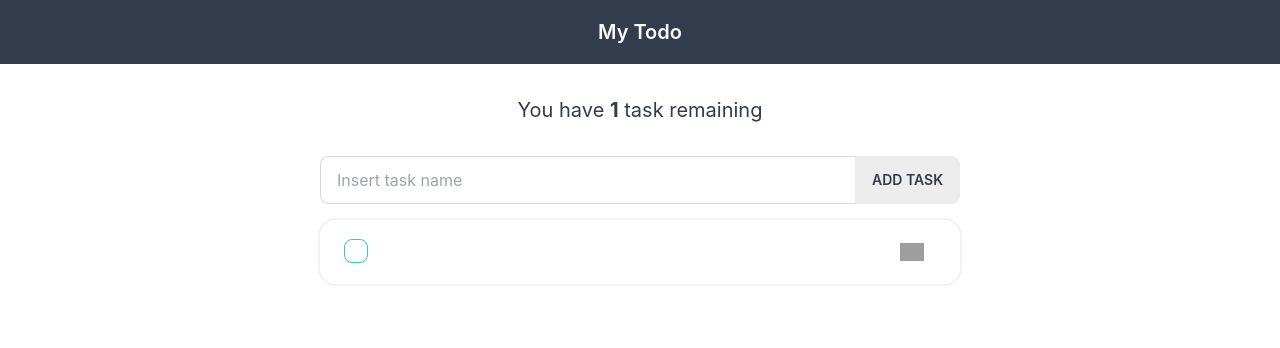
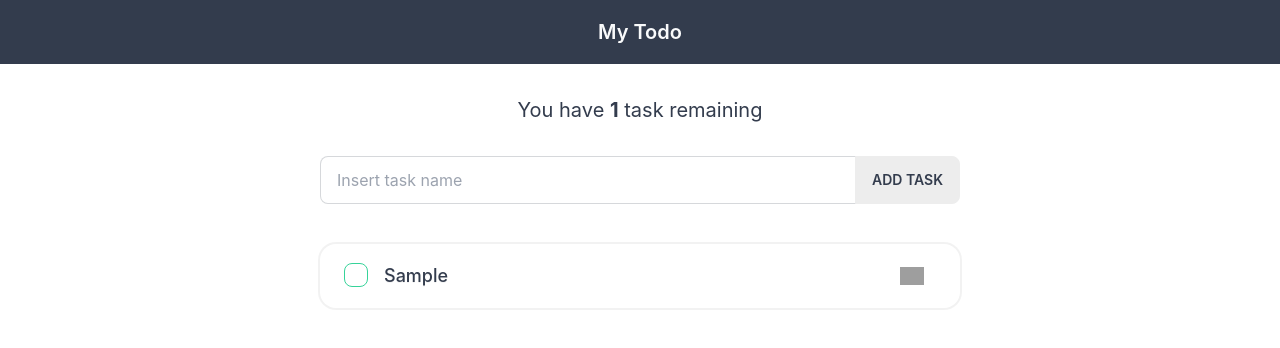
Before and after one commit to zikri124/MyTodo, a React (Create React App) app: page / in a window 1280 px wide. Both pictures are taken after typing "Sample" into the empty fields and a click on the button "ADD TASK". Shown: the top 348 px of the page. Built offline with nearby package versions, Linux system fonts and the light colour scheme; no server answers; data requests are answered from the project's data file; grey boxes are pictures that could not be loaded.

Commit message:
feat(app and task context): create context for save app state and tasks to optimize app efficiency

```diff
--- a/src/App.js
+++ b/src/App.js
@@ -1,11 +1,17 @@
 import Navbar from './components/ui/Header';
 import Home from './components/home-page/Home'
+import { AppStateProvider } from './components/AppStateProvider';
+import { TasksProvider } from './components/TasksProvider';
 
 function App() {
   return (
     <div className="App">
-      <Navbar />
-      <Home />
+      <AppStateProvider>
+        <TasksProvider>
+          <Navbar />
+          <Home />
+        </TasksProvider>
+      </AppStateProvider>
     </div>
   );
 }
--- /dev/null
+++ b/src/components/AppStateProvider.js
@@ -0,0 +1,56 @@
+import { useContext } from "react";
+import { createContext, useReducer } from "react";
+
+const AppStateContextValue = createContext(null)
+const AppStateDispatchContext = createContext(null)
+
+export const AppStateProvider = ({ children }) => {
+    const [state, dispatch] = useReducer(
+        appStateReducer,
+        initialAppState
+    )
+
+    return (
+        <AppStateContextValue.Provider value={state}>
+            <AppStateDispatchContext.Provider value={dispatch}>
+                {children}
+            </AppStateDispatchContext.Provider>
+        </AppStateContextValue.Provider>
+    )
+}
+
+const appStateReducer = (state, action) => {
+    switch (action.type) {
+        case 'set_night_mode': {
+            return { ...state, is_night_mode: action.is_night_mode }
+        }
+        case 'add_error': {
+            return {
+                ...state,
+                is_error: true,
+                error: action.error
+            }
+        }
+        case 'set_is_loading': {
+            return { ...state, is_loading: action.is_loading }
+        }
+        default : {
+            return {...state}
+        }
+    }
+}
+
+export const useAppState = () => {
+    return useContext(AppStateContextValue)
+}
+
+export const useAppStateDispatch = () => {
+    return useContext(AppStateDispatchContext)
+}
+
+const initialAppState = {
+    is_night_mode : false,
+    is_error: false,
+    error: null,
+    is_loading: false
+}
--- a/src/components/CreateTask.js
+++ b/src/components/CreateTask.js
@@ -1,21 +1,29 @@
 import { useRef } from "react"
+import { useTasksDispatch } from "./TasksProvider"
+import { useAppStateDispatch } from "./AppStateProvider"
 
-function CreateTask({ tasks, setTasks, setError, setIsPending }) {
+function CreateTask() {
+    const tasksDispatch = useTasksDispatch()
+    const appStateDispatch = useAppStateDispatch()
     const newTaskNameInput = useRef()
 
     async function HandleCreateTask(event) {
         event.preventDefault()
 
-        setIsPending(true)
+        // setIsPending(true)
+        appStateDispatch({
+            type: 'set_is_loading',
+            is_loading: true
+        })
 
         const newTaskName = event.target.elements.taskName.value
 
         const body = {
-            isDone: false,
+            is_done: false,
             name: newTaskName
         }
 
-        const updatedTasks = tasks.slice()
+        // const updatedTasks = tasks.slice()
 
         await fetch('http://localhost:8000/tasks', {
             method: "POST",
@@ -28,13 +36,28 @@ function CreateTask({ tasks, setTasks, setError, setIsPending }) {
         }).then((data) => {
             console.log(data)
             if (data) {
-                updatedTasks.push(data)
+                // updatedTasks.push(data)
                 newTaskNameInput.current.value = ""
-                setTasks(updatedTasks)
-                setIsPending(false)
+                // setTasks(updatedTasks)
+                tasksDispatch({
+                    type: 'add_task',
+                    task: {
+                        id: data.id,
+                        name: body.name
+                    }
+                })
+                // setIsPending(false)
+                appStateDispatch({
+                    type: 'set_is_loading',
+                    is_loading: false
+                })
             }
         }).catch((err) => {
-            setError(err.message)
+            // setError(err.message)
+            appStateDispatch({
+                type: 'add_error',
+                error: err.message
+            })
         })
     }
 
--- a/src/components/TasksList.js
+++ b/src/components/TasksList.js
@@ -1,31 +1,38 @@
 import { useState } from "react"
 import CreateTask from "./CreateTask"
+import { useTasks, useTasksDispatch } from "./TasksProvider"
+import { useAppStateDispatch } from "./AppStateProvider"
 
-function TasksList({ tasks, setTasks, setError, setIsPending }) {
+function TasksList() {
     const [editMode, setEditMode] = useState(null)
+    const tasks = useTasks()
+    const tasksDispatch = useTasksDispatch()
+    const appStateDispatch = useAppStateDispatch()
 
     function viewTaskTemplate(task) {
         return (
-            <div className="flex w-100 items-center">
-                <div className="wrapper grow" onClick={() => setEditMode(task.id)}>
-                    {task.isDone?<h3 className="text-base font-medium line-through text-gray-500">{task.name}</h3>:<h3 className="text-base font-medium">{task.name}</h3>}
+            <div className='w-full flex'>
+                <div className='flex-1 flex items-center' onClick={() => setEditMode(task.id)}>
+                    <div>
+                        <h3 className="text-lg font-medium h-full w-full wrapper">{task.name}</h3>
+                    </div>
                 </div>
-                <div className="grow-0">
-                    <button className="btn btn-square btn-ghost" onClick={()=>document.getElementById('modal'+task.id).showModal()}>
-                        <img width="24" height="24" src="https://img.icons8.com/windows/32/trash.png" alt="trash"/>
+                <div className='flex-none'>
+                    <button className="btn btn-square btn-ghost" onClick={() => document.getElementById('modal' + task.id).showModal()}>
+                        <img width="24" height="24" src="https://img.icons8.com/windows/32/trash.png" alt="trash" />
                     </button>
-                    <dialog id={'modal'+task.id} className="modal">
+                    <dialog id={'modal' + task.id} className="modal">
                         <div className="modal-box">
                             <h4 className="font-bold text-lg">Are you sure to delete this task?</h4>
                             <p className="py-4">{task.name}</p>
                             <div className="modal-action">
                                 <form method="dialog">
-                                    <button className="btn btn-accent me-4" onClick={()=> HandleDeleteTask(task.id)}>Delete</button>
+                                    <button className="btn btn-accent me-4" onClick={() => HandleDeleteTask(task.id)}>Delete</button>
                                     <button className="btn">Close</button>
                                 </form>
                             </div>
                         </div>
-                </dialog>
+                    </dialog>
                 </div>
             </div>
         )
@@ -36,7 +43,7 @@ function TasksList({ tasks, setTasks, setError, setIsPending }) {
             <div>
                 <form onSubmit={HandleEditTask}>
                     <div className="join flex">
-                        <input name='taskName' placeholder="Task name" className="input input-bordered join-item grow" type='text' maxLength={40} defaultValue={task.name}></input>
+                        <input name='taskName' placeholder="Task name" className="input input-bordered join-item grow text-lg font-semibold" type='text' maxLength={40} defaultValue={task.name}></input>
                         <button className="btn btn-primary join-item grow-0" type='submit'>Edit</button>
                         <button className="btn btn-outline join-item grow-0" onClick={() => setEditMode(null)}>Cancel</button>
                     </div>
@@ -46,83 +53,99 @@ function TasksList({ tasks, setTasks, setError, setIsPending }) {
     }
 
     function HandleDeleteTask(id) {
-        const updatedTasks = tasks.slice()
-        const taskIndex = updatedTasks.findIndex(task => task.id === id)
-        updatedTasks.splice(taskIndex, 1)
-
-        fetch('http://localhost:8000/tasks/'+id, {
+        fetch('http://localhost:8000/tasks/' + id, {
             method: "DELETE"
         }).then(() => {
-            setTasks(updatedTasks)
+            tasksDispatch({
+                type: 'delete_task',
+                id: id
+            })
         }).catch((err) => {
-            setError(err.message)
+            appStateDispatch({
+                type: 'add_error',
+                error: err.message
+            })
         })
     }
 
     function HandleEditTask(event) {
         event.preventDefault()
-        const updatedTasks = tasks.slice()
-        const taskIndex = tasks.findIndex(task => task.id === editMode)
+        const task = tasks.find(task => task.id === editMode)
 
         const newTaskName = event.target.elements.taskName.value
 
-        updatedTasks[taskIndex].name = newTaskName
-
         const body = {
-            isDone: updatedTasks[taskIndex].isDone,
+            is_done: task.is_done,
             name: newTaskName
         }
 
-        fetch('http://localhost:8000/tasks/'+taskIndex, {
+        fetch('http://localhost:8000/tasks/' + task.id, {
             method: "PUT",
             body: JSON.stringify(body),
             headers: {
                 "Content-Type": "application/json"
             }
         }).then(() => {
-            setTasks(updatedTasks)
+            tasksDispatch({
+                type: 'edit_task',
+                task: {
+                    id: task.id,
+                    name: body.name,
+                    done: body.is_done
+                }
+            })
         }).catch((err) => {
-            setError(err.message)
+            appStateDispatch({
+                type: 'add_error',
+                error: err.message
+            })
         })
 
         setEditMode(null)
     }
 
     function HandleToggleTask(id) {
-        const updatedTasks = tasks.slice()
-        const taskIndex = updatedTasks.findIndex(task => task.id === id)
-
-        var isDoneTask = updatedTasks[taskIndex].isDone
-        updatedTasks[taskIndex].isDone = !isDoneTask
+        const task = tasks.find(task => task.id === id)
+        console.log(task)
 
         const body = {
-            isDone: !isDoneTask,
-            name: updatedTasks[taskIndex].name
+            is_done: !task.is_done,
+            name: task.name
         }
 
-        fetch('http://localhost:8000/tasks/'+id, {
+        fetch('http://localhost:8000/tasks/' + id, {
             method: "PUT",
             body: JSON.stringify(body),
             headers: {
                 "Content-Type": "application/json"
             }
         }).then(() => {
-            setTasks(updatedTasks)
+            tasksDispatch({
+                type: 'edit_task',
+                task: {
+                    id: id,
+                    name: body.name,
+                    is_done: body.is_done
+                }
+            })
         }).catch((err) => {
-            setError(err.message)
+            appStateDispatch({
+                type: 'add_error',
+                error: err.message
+            })
         })
     }
 
     return (
-        <div className='md:container md:mx-auto w-full md:w-3/4 lg:w-1/2' style={{maxWidth:'100vw'}}>
-            <CreateTask tasks={tasks} setTasks={setTasks} setError={setError} setIsPending={setIsPending} />
+        <div className='md:container md:mx-auto w-full md:w-3/4 lg:w-1/2 flex flex-col gap-6' style={{ maxWidth: '100vw' }}>
+            <CreateTask />
             {tasks.map((task) => (
-                <div className='card bg-base-100 glass mb-4' key={task.id}>
+                <div className='card bg-base-100 glass' key={task.id}>
                     <div className="py-2 px-6 flex flex-row items-center">
                         <div className="flex-none">
-                            <input type="checkbox" style={{marginTop:'revert'}} className="checkbox checkbox-success me-4" onChange={() => HandleToggleTask(task.id)} defaultChecked={ task.isDone? 'checked':'' } />
+                            <input type="checkbox" style={{ marginTop: 'revert' }} className="checkbox checkbox-success me-4" onChange={() => HandleToggleTask(task.id)} defaultChecked={task.is_done ? 'checked' : ''} />
                         </div>
-                        <div className="flex-1">
+                        <div className="flex-1 w-full">
                             {editMode === task.id ? viewEditTaskTemplate(task) : viewTaskTemplate(task)}
                         </div>
                     </div>
--- /dev/null
+++ b/src/components/TasksProvider.js
@@ -0,0 +1,59 @@
+import { createContext, useContext, useReducer } from "react"
+
+const TasksValueContext = createContext()
+const TasksDispatchContext = createContext(null)
+
+export const TasksProvider = ({ children }) => {
+    const [tasks, dispatch] = useReducer(
+        tasksReducer,
+        []
+    )
+
+    return (
+        <TasksValueContext.Provider value={tasks}>
+            <TasksDispatchContext.Provider value={dispatch}>
+                {children}
+            </TasksDispatchContext.Provider>
+        </TasksValueContext.Provider>
+    )
+}
+
+export const useTasks = () => {
+    return useContext(TasksValueContext)
+}
+
+export const useTasksDispatch = () => {
+    return useContext(TasksDispatchContext)
+}
+
+const tasksReducer = (tasks, action) => {
+    switch (action.type) {
+        case 'set_tasks': {
+            return action.tasks
+        }
+        case 'add_task': {
+            return [
+                ...tasks, {
+                    id: action.task.id,
+                    name: action.task.name,
+                    id_done: false
+                }
+            ]
+        }
+        case 'edit_task': {
+            return tasks.map(task => {
+                if (task.id === action.task.id) {
+                    return action.task
+                } else {
+                    return task
+                }
+            })
+        }
+        case 'delete_task': {
+            return tasks.filter(task => task.id !== action.id)
+        }
+        default : {
+            return [...tasks]
+        }
+    }
+}
--- a/src/components/home-page/Home.js
+++ b/src/components/home-page/Home.js
@@ -2,21 +2,24 @@ import useFetch from '../../utils/useFetch';
 import Loading from '../ui/Loading';
 import ErrorAlert from '../ErrorAlert';
 import TasksList from '../TasksList';
-import { useState } from 'react';
+import { useAppState, useAppStateDispatch } from '../AppStateProvider';
+import { useTasks, useTasksDispatch } from '../TasksProvider';
 
 function Home() {
-    const [tasks, setTasks] = useState(null)
-    const [error, setError] = useState(null)
-    const [isPending, setIsPending] = useState(true)
+    const appStateDispatch = useAppStateDispatch()
+    const appState = useAppState()
+    // const [tasks, setTasks] = useState(null)
+    const tasks = useTasks()
+    const tasksDispatch = useTasksDispatch()
 
-    useFetch('http://localhost:8000/tasks', setTasks, setError, setIsPending)
+    useFetch('http://localhost:8000/tasks', tasksDispatch, appStateDispatch)
 
     return (
         <div className='md:container md:mx-auto'>
-            { isPending && <Loading /> }
-            { error && <ErrorAlert error={error} tasks={tasks} /> }
-            { tasks && <TaskStat tasks={tasks} /> }
-            { tasks && <TasksList tasks={tasks} setTasks={setTasks} setError={setError} setIsPending={setIsPending} /> }
+            {appState.is_loading && <Loading />}
+            {appState.is_error && <ErrorAlert />}
+            {tasks && <TaskStat tasks={tasks} />}
+            {tasks && <TasksList />}
         </div>
     )
 }
@@ -25,13 +28,13 @@ function TaskStat({ tasks }) {
     let tasksGoing = 0
 
     tasks.forEach(task => {
-        if (!task.isDone) {
+        if (!task.is_done) {
             tasksGoing++
         }
-    });
+    })
 
     return (
-        <h1 className='text-center my-8 text-xl'>You have <strong>{tasksGoing}</strong> { tasksGoing>1? 'tasks':'task' } remaining</h1>
+        <h1 className='text-center my-8 text-xl'>You have <strong>{tasksGoing}</strong> {tasksGoing > 1 ? 'tasks' : 'task'} remaining</h1>
     )
 }
 
```
Also changed, not shown: src/utils/useFetch.js (+20 -7 lines).
